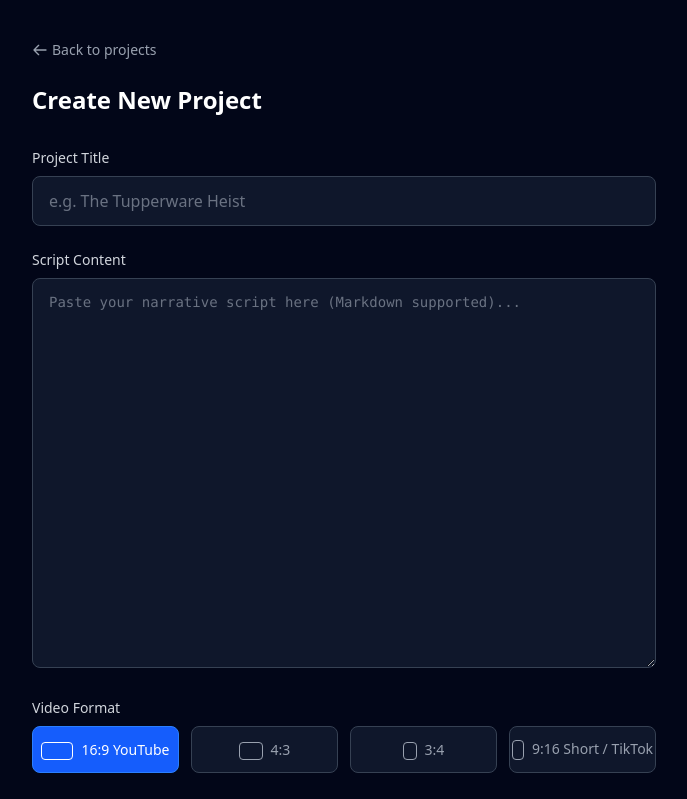
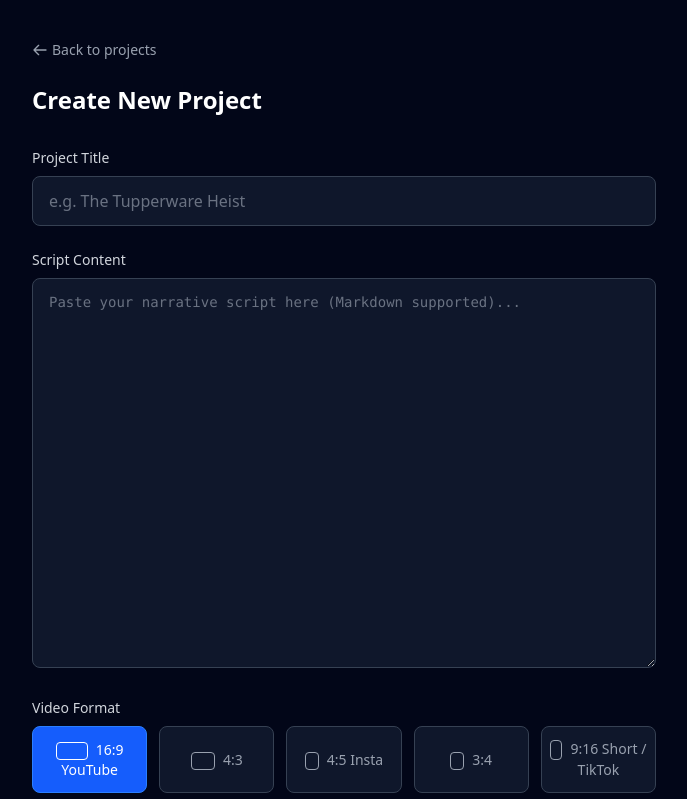
Before and after one commit to Snouzy/video-generator, a React (Vite) app in the folder packages/web/: page /projects/new in a window 1280 px wide. Shown: the top 799 px of the page, without its empty margins (296-983 px from the left). Built offline with nearby package versions, Linux system fonts and the light colour scheme; no server answers.

Commit message:
chore: update aspect ratios and style prompts to include 4:5 and 5:4 ratios for better image framing and consistency across components and documentation

```diff
--- a/packages/api/src/routes/comic.ts
+++ b/packages/api/src/routes/comic.ts
@@ -138,7 +138,7 @@ router.post("/:id/comic/generate-images", async (req, res) => {
     const prefix = stylePromptPrefix ?? "";
     const config = project.config as unknown as ProjectConfig | null;
     const lang = config?.textLanguage ?? "French";
-    const singlePanelSuffix = `. The illustration must fill the entire image edge to edge as a single scene — no panel borders, no adjacent panels, no page layout, no visible frames or gutters, no white borders, no black borders, no margins, no vignette. The artwork must bleed to all four edges of the image with zero padding. CRITICAL: All visible text in the image — speech bubbles, dialogue, onomatopoeia, signs, labels — must be in ${lang}`;
+    const singlePanelSuffix = `. The illustration must fill the entire image edge to edge — no panel borders, no adjacent panels, no page layout, no visible frames or gutters, no vignette. CRITICAL: absolutely NO white space, NO white margin, NO white padding on the LEFT side or RIGHT side or TOP or BOTTOM of the image. The colored artwork, characters and backgrounds must touch and bleed fully to the left edge, right edge, top edge and bottom edge of the image. Zero gap between artwork and any image boundary. CRITICAL: All visible text in the image — speech bubbles, dialogue, onomatopoeia, signs, labels — must be in ${lang}`;
 
     (async () => {
       for (const panel of panels) {
--- a/packages/shared/src/index.ts
+++ b/packages/shared/src/index.ts
@@ -21,7 +21,7 @@ export type GenerationStatus = "pending" | "processing" | "completed" | "failed"
 
 export type ProjectStatus = "draft" | "splitting" | "scenes_ready" | "generating_narration" | "narration_ready" | "generating_images" | "images_ready" | "generating_clips" | "clips_ready" | "rendering" | "rendered" | "completed";
 
-export type VideoFormat = "16:9" | "9:16" | "4:3" | "3:4";
+export type VideoFormat = "16:9" | "9:16" | "4:5" | "5:4" | "4:3" | "3:4";
 
 // --- Style Templates ---
 
@@ -173,7 +173,7 @@ export const BUILTIN_STYLE_TEMPLATES: StyleTemplate[] = [
     name: "BD avec Bulles",
     description: "Bande dessinée franco-belge avec bulles de dialogue, phylactères expressifs, onomatopées",
     sourceId: "builtin:comic-bubbles",
-    stylePromptPrefix: "Franco-Belgian comic book style single panel illustration, expressive stylized characters with clean bold ink outlines, flat color fills, dynamic poses, vivid saturated colors, thick black contour lines, hand-drawn aesthetic, detailed semi-realistic backgrounds, with prominent speech bubbles and dialogue balloons. The illustration must fill the entire image edge to edge — no panel borders, no adjacent panels, no page layout, no visible frames or gutters, no white or black borders, no margins. The artwork bleeds to all four edges with zero padding",
+    stylePromptPrefix: "Franco-Belgian comic book style single panel illustration, expressive stylized characters with clean bold ink outlines, flat color fills, dynamic poses, vivid saturated colors, thick black contour lines, hand-drawn aesthetic, detailed semi-realistic backgrounds, with prominent speech bubbles and dialogue balloons. CRITICAL: NO white margins anywhere NEITHER ON THE LEFT SIDE NOR ON THE RIGHT SIDE NOR ON THE TOP SIDE NOR ON THE BOTTOM SIDE — the colored illustration must bleed to the left edge, right edge, top and bottom with zero padding. Do not leave any white or light-colored empty space at the sides of the image",
     llmSystemInstructions: `- CRITIQUE : chaque scène DOIT mettre en avant des personnages expressifs AVEC des bulles de dialogue (phylactères) bien visibles EN FRANÇAIS. Les bulles sont un élément visuel central de ce style. Chaque personnage qui parle ou pense DOIT avoir une bulle visible reliée à lui.
 - Les bulles DOIVENT être de style BD classique : formes arrondies blanches ou claires avec une queue pointée vers la bouche du personnage. Différents styles selon le contexte : bulles ovales lisses pour la parole normale, en forme de nuage pour les pensées, dentelées/piquantes pour les cris ou la colère, ondulées pour les chuchotements.
 - Inclure un texte COURT dans les bulles qui capture le dialogue ou la réaction clé de la scène. Le texte doit être en lettrage BD gras, 3-8 mots maximum par bulle. CRITIQUE : le texte des bulles et onomatopées DOIT être dans la langue du récit (PAS en anglais). Plusieurs bulles par personnage sont possibles pour les échanges.
@@ -935,6 +935,8 @@ export interface ComicPagePanel {
 const SUPPORTED_RATIOS = [
   { id: "16:9", value: 16 / 9 },
   { id: "9:16", value: 9 / 16 },
+  { id: "4:5", value: 4 / 5 },
+  { id: "5:4", value: 5 / 4 },
   { id: "4:3", value: 4 / 3 },
   { id: "3:4", value: 3 / 4 },
   { id: "1:1", value: 1 },
--- a/packages/web/src/components/ImageCard.tsx
+++ b/packages/web/src/components/ImageCard.tsx
@@ -35,7 +35,7 @@ export default function ImageCard({
   isSelected,
   format = "16:9",
 }: ImageCardProps) {
-  const aspectClass = format === "9:16" ? "aspect-[9/16]" : format === "4:3" ? "aspect-[4/3]" : format === "3:4" ? "aspect-[3/4]" : "aspect-video";
+  const aspectClass = format === "9:16" ? "aspect-[9/16]" : format === "4:5" ? "aspect-[4/5]" : format === "5:4" ? "aspect-[5/4]" : format === "4:3" ? "aspect-[4/3]" : format === "3:4" ? "aspect-[3/4]" : "aspect-video";
   if (image.status === "processing" || image.status === "pending") {
     return (
       <div className={`relative rounded-lg overflow-hidden border border-gray-700 bg-gray-800 ${aspectClass} flex items-center justify-center`}>
--- a/packages/web/src/components/ImageGrid.tsx
+++ b/packages/web/src/components/ImageGrid.tsx
@@ -25,7 +25,7 @@ export default function ImageGrid({
   }
 
   return (
-    <div className={`grid gap-4 ${format === "9:16" || format === "3:4" ? "grid-cols-4" : format === "4:3" ? "grid-cols-3" : "grid-cols-2"}`}>
+    <div className={`grid gap-4 ${format === "9:16" || format === "3:4" ? "grid-cols-4" : format === "4:5" ? "grid-cols-3" : format === "4:3" ? "grid-cols-3" : "grid-cols-2"}`}>
       {images.map((image, index) => (
         <ImageCard
           key={image.id}
--- a/packages/web/src/components/SceneDetail.tsx
+++ b/packages/web/src/components/SceneDetail.tsx
@@ -318,6 +318,7 @@ export default function SceneDetail({
                   >
                     <option value="16:9">16:9</option>
                     <option value="9:16">9:16</option>
+                    <option value="4:5">4:5 Insta</option>
                     <option value="4:3">4:3</option>
                     <option value="3:4">3:4</option>
                   </select>
@@ -391,6 +392,7 @@ export default function SceneDetail({
                   >
                     <option value="16:9">16:9</option>
                     <option value="9:16">9:16</option>
+                    <option value="4:5">4:5 Insta</option>
                     <option value="4:3">4:3</option>
                     <option value="3:4">3:4</option>
                   </select>
--- a/packages/web/src/pages/ProjectCreate.tsx
+++ b/packages/web/src/pages/ProjectCreate.tsx
@@ -176,6 +176,18 @@ export default function ProjectCreate() {
               >
                 <span className="inline-block w-6 h-4.5 border border-current rounded-sm align-middle mr-2" />
                 4:3
+              </button>
+              <button
+                type="button"
+                onClick={() => setFormat("4:5")}
+                className={`flex-1 py-3 rounded-lg font-medium text-sm transition-colors border ${
+                  format === "4:5"
+                    ? "bg-blue-600 border-blue-500 text-white"
+                    : "bg-slate-900 border-gray-700 text-gray-400 hover:border-gray-500"
+                }`}
+              >
+                <span className="inline-block w-3.5 h-[1.1rem] border border-current rounded-sm align-middle mr-2" />
+                4:5 Insta
               </button>
               <button
                 type="button"
```
Also changed, not shown: packages/api/src/services/fal.ts (+6 -1 lines).
